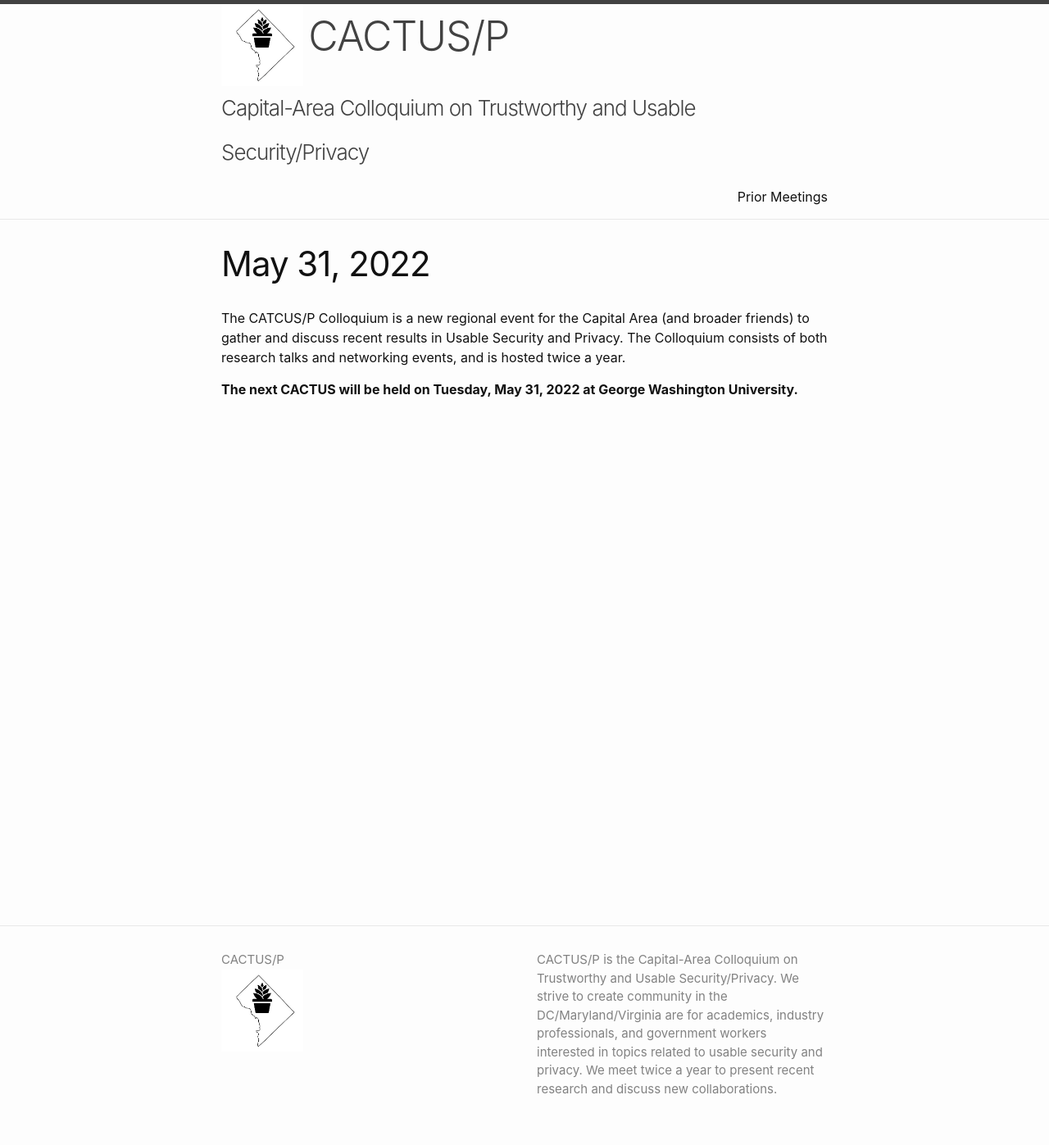
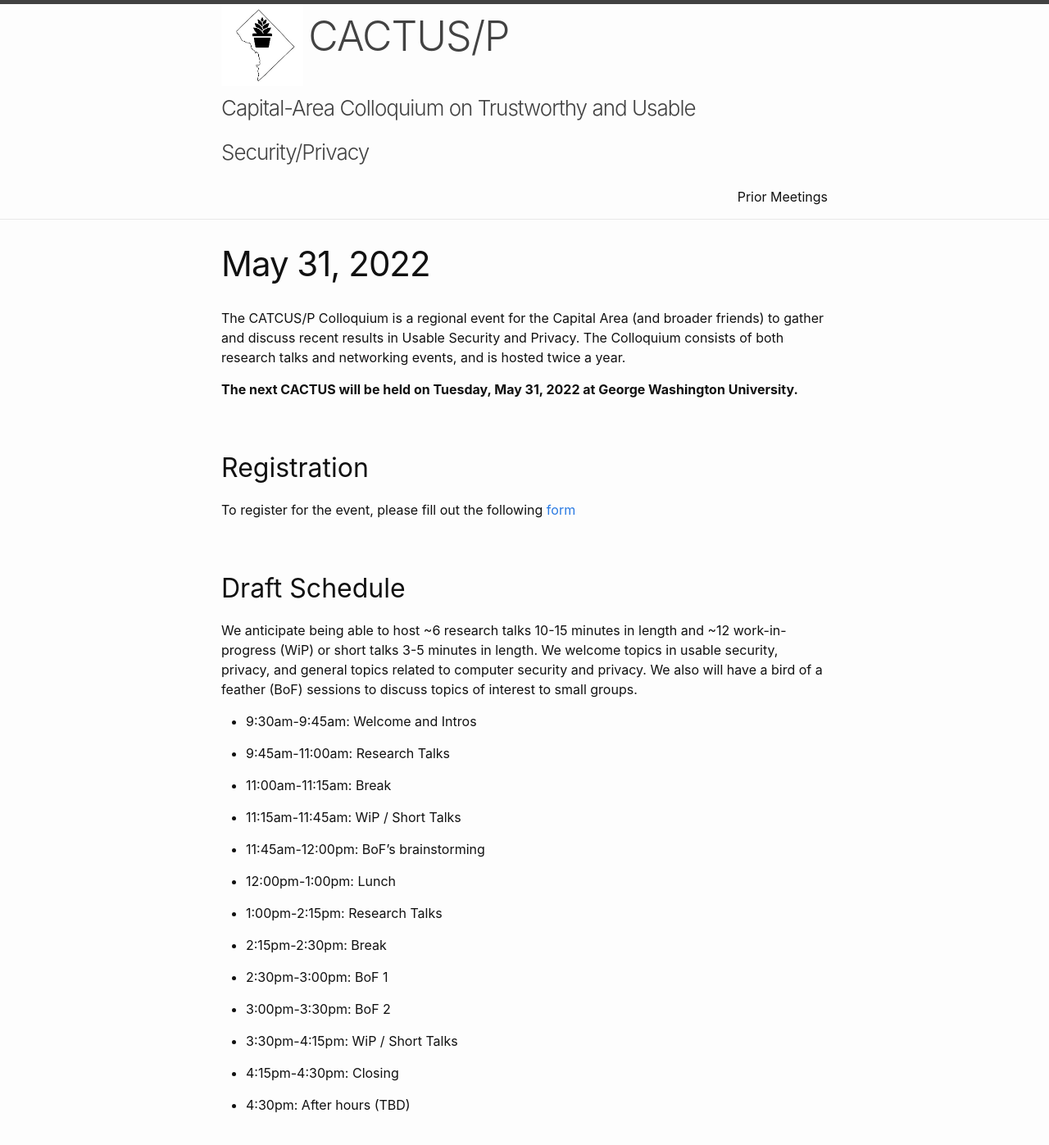
Before and after one commit to CACTUS-Colloquium/CACTUS-Colloquium.github.io, a Jekyll site: the page built from _posts/2022-05-31-index.md, in a window 1280 px wide and 1400 px high. Shown: the top 1397 px of the window at 82% size. Built offline with Jekyll 4.4.1, drawn with Linux system fonts in a browser that asks for light colours; some of the changed text lies outside the part shown.

Commit message:
draft info

```diff
--- a/_posts/2022-05-31-index.md
+++ b/_posts/2022-05-31-index.md
@@ -3,6 +3,57 @@ layout: page
 title: May 31, 2022
 ---
 
-The CATCUS/P Colloquium is a new regional event for the Capital Area (and broader friends) to gather and discuss recent results in Usable Security and Privacy. The Colloquium consists of both research talks and networking events, and is hosted twice a year.
+The CATCUS/P Colloquium is a regional event for the Capital Area (and broader friends) to gather and discuss recent results in Usable Security and Privacy. The Colloquium consists of both research talks and networking events, and is hosted twice a year.
 
 **The next CACTUS will be held on Tuesday, May 31, 2022 at George Washington University.**
+
+## Registration
+
+To register for the event, please fill out the following [form](https://docs.google.com/forms/d/e/1FAIpQLScsVHfxn-hlKoUDxc6IhWEpzAd0guHzuFtamwH8z-TKPy5Rew/viewform?usp=sf_link)
+
+
+## Draft Schedule
+
+We anticipate being able to host ~6 research talks 10-15 minutes in length and ~12 work-in-progress (WiP) or short talks 3-5 minutes in length. We welcome topics in usable security, privacy, and general topics related to computer security and privacy. We also will have a bird of a feather (BoF) sessions to discuss topics of interest to small groups.
+
+* 9:30am-9:45am: Welcome and Intros
+
+* 9:45am-11:00am: Research Talks
+
+* 11:00am-11:15am: Break
+
+* 11:15am-11:45am: WiP / Short Talks
+
+* 11:45am-12:00pm: BoF's brainstorming
+
+* 12:00pm-1:00pm: Lunch
+
+* 1:00pm-2:15pm: Research Talks
+
+* 2:15pm-2:30pm: Break
+
+* 2:30pm-3:00pm: BoF 1
+
+* 3:00pm-3:30pm: BoF 2
+
+* 3:30pm-4:15pm: WiP / Short Talks
+
+* 4:15pm-4:30pm: Closing
+
+* 4:30pm: After hours (TBD)
+
+## Location
+
+All events will take place at the George Washington University (GW) in Science and Engineering Hall (SEH), 800 22nd St NW, Washington, DC 20052. Directions by metro and driving are provided [here](https://www.seas.gwu.edu/directions-campus).
+
+When you arrive at SEH, head down the stairs/elevator one level to B1. We will be in SEH B1270, [Lehman Auditorium](https://seascf.seas.gwu.edu/lehman-auditorium).
+
+We will explore food options, but there are many places to eat breakfast, lunch, and dinner near campus.
+
+If you are seeking hotel accommodations, GW partners with a number of [local hotels](https://ibuy.gwu.edu/discounted-lodging-foggy-bottommount-vernon-campuses) for a (small) discount.
+
+## COVID Information
+
+* GW has a [visitor policy](https://onward.gwu.edu/access#visitors) that requires vaccination  for attending on campus events, inside. You do not need to sign up for the Clear app, but you may be required to provide vaccination record upon request.
+
+* As of April, 12, GW has a indoor mask mandate. This may change by the time of the event, but the event organizes kindly ask all attendees to wear a mask throughout the event while inside.
```
